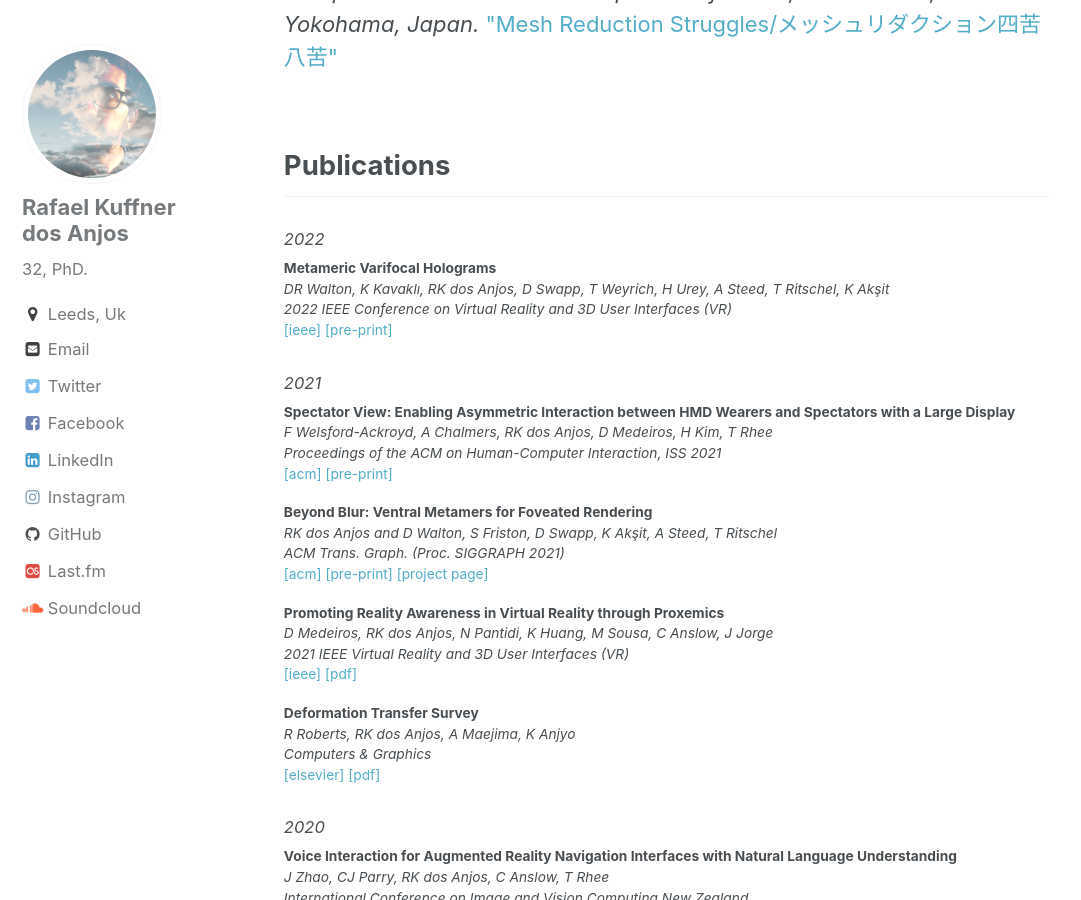
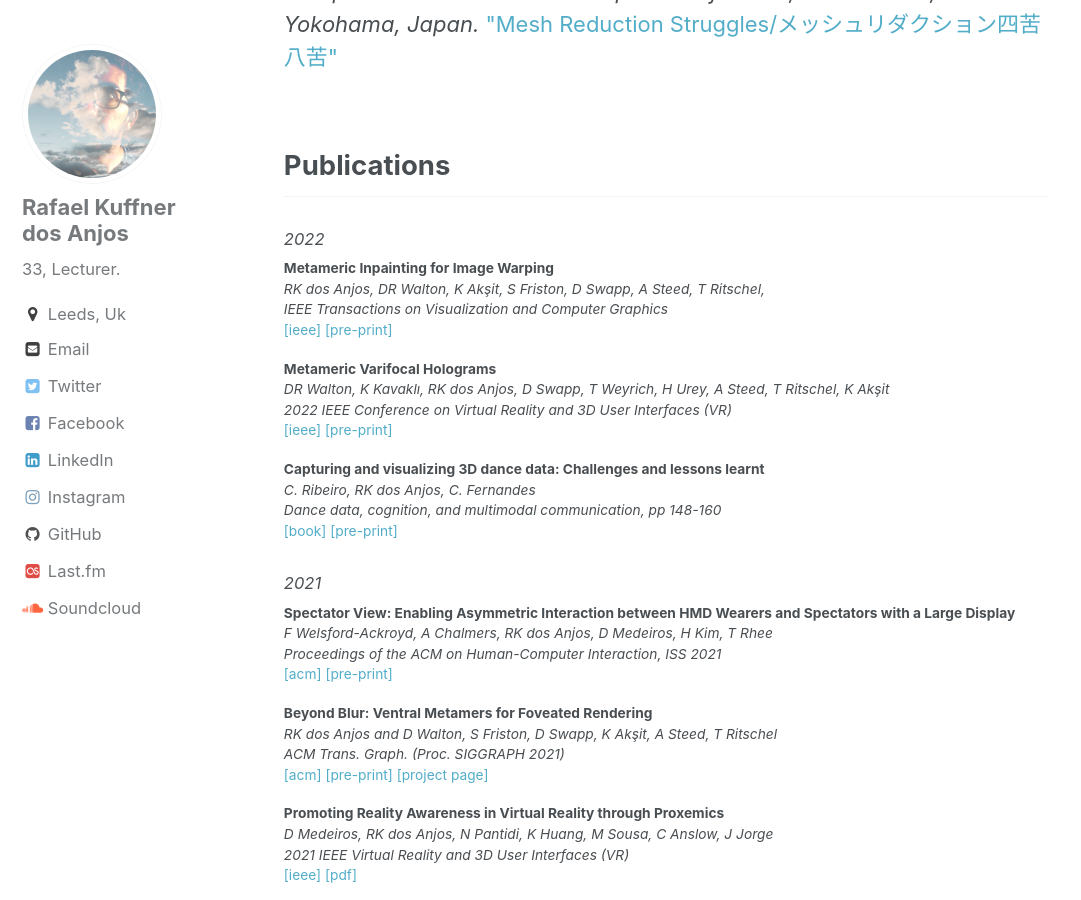
Before and after one commit to rafaelkuffner/rafaelkuffner.github.io, a Jekyll site: the page built from index.html, in a window 1280 px wide and 900 px high, scrolled down 2949 px. Shown: the whole window, without its empty margins (0-1081 px from the left). Built offline with Jekyll 4.4.1, drawn with Linux system fonts in a browser that asks for light colours; the list of posts is cut into pages by our own code.

Commit message:
New papers!

```diff
--- a/_config.yml
+++ b/_config.yml
@@ -79,7 +79,7 @@ analytics:
 author:
   name             : "Rafael Kuffner dos Anjos"
   avatar           : /assets/images/avatar.JPG
-  bio              : "32, PhD."
+  bio              : "33, Lecturer."
   location         : "Leeds, Uk"
   email            : r.kuffnerdosanjos@leeds.ac.uk
   uri              :
--- a/index.html
+++ b/index.html
@@ -94,11 +94,25 @@ Mathematics, Physics, Computing that are the basis of computer Graphics. Diving
 
 <h5>2022</h5>
 
+<p><b>Metameric Inpainting for Image Warping</b></br>
+  <i>RK dos Anjos, DR Walton, K Akşit, S Friston, D Swapp, A Steed, T Ritschel,</i></br>
+  <i>IEEE Transactions on Visualization and Computer Graphics</i></br>
+  <a target="_blank" href="https://ieeexplore.ieee.org/document/9928218">[ieee]</a>
+  <a target="_blank" href="assets/papers/TVCG2022.pdf">[pre-print]</a>
+</p>
+
 <p><b>Metameric Varifocal Holograms</b></br>
   <i>DR Walton, K Kavaklı, RK dos Anjos, D Swapp, T Weyrich, H Urey, A Steed, T Ritschel, K Akşit</i></br>
   <i>2022 IEEE Conference on Virtual Reality and 3D User Interfaces (VR)</i></br>
   <a target="_blank" href="https://ieeexplore.ieee.org/abstract/document/9756777">[ieee]</a>
-  <a target="_blank" href="assets/papers/IEEEVR2022.pdf">[pre-print]</a>
+  <a target="_blank" href="assets/papers/IEEVR2022.pdf">[pre-print]</a>
+</p>
+
+<p><b>  Capturing and visualizing 3D dance data: Challenges and lessons learnt</b></br>
+  <i>C. Ribeiro, RK dos Anjos, C. Fernandes</i></br>
+  <i>Dance data, cognition, and multimodal communication, pp 148-160</i></br>
+  <a target="_blank" href="https://scholar.google.pt/citations?view_op=view_citation&hl=pt-PT&user=2qxiV5IAAAAJ&sortby=pubdate&citation_for_view=2qxiV5IAAAAJ:fPk4N6BV_jEC">[book]</a>
+  <a target="_blank" href="Routeledge-preprint2022.pdf">[pre-print]</a>
 </p>
 
 <h5>2021</h5>
```
Also changed, not shown: 2 other files.
